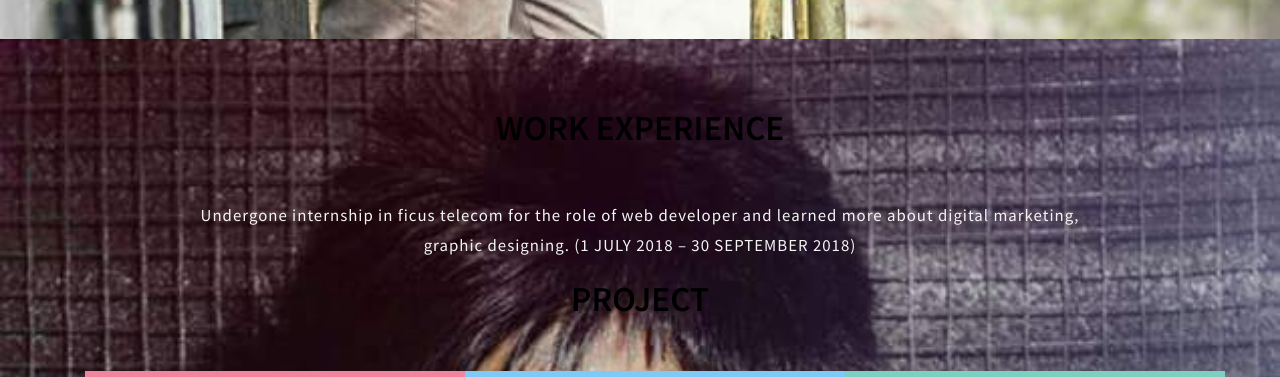
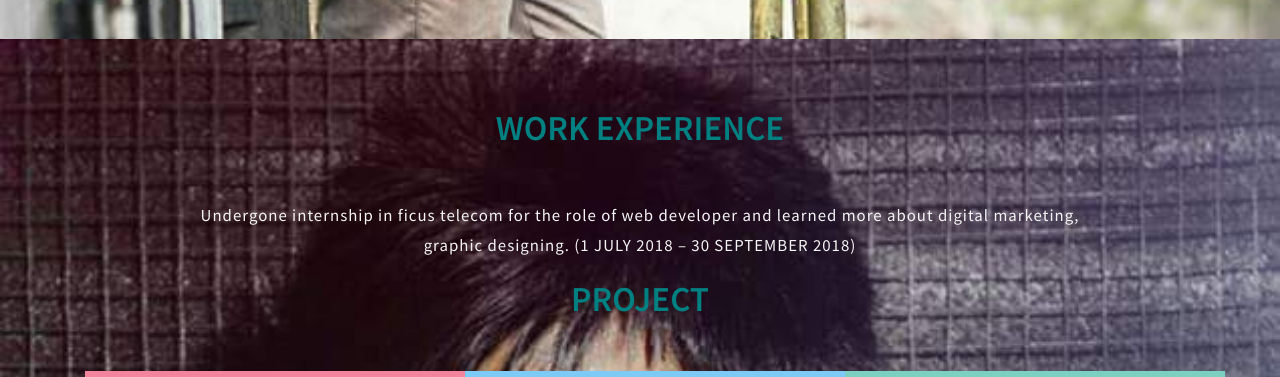
Before and after one commit to mughilarasu/mughilarasu.github.io, a plain HTML site: page index.html in a window 1280 px wide. Shown: the part 2775-3152 px from the top of the page. Drawn offline with Linux system fonts and the light colour scheme; a web font is replaced by a local one.

Commit message:
Update index.html

```diff
--- a/index.html
+++ b/index.html
@@ -230,14 +230,14 @@
     background-size: cover;">
 
 		<div class="container" >
-			<h3 class="agileits-title">Work Experience</h3>
+			<h3 class="agileits-title" style="color:teal">Work Experience</h3>
 			<div class="agileits-about-grid">
 				<p>Undergone internship in ficus telecom for the role of web developer and learned more about digital marketing, graphic designing. (1 JULY 2018 – 30 SEPTEMBER 2018)
 </p>
 			</div>
 			<BR>
 			<div class="agileits-about-btm">
-				<h3 class="agileits-title">Project</h3>
+				<h3 class="agileits-title" style="color:teal">Project</h3>
 		<div class="container">
 			<div class="w3-flex">
 			<div class="col-md-4 col-sm-4 ab1 agileits-about-grid2">
```
